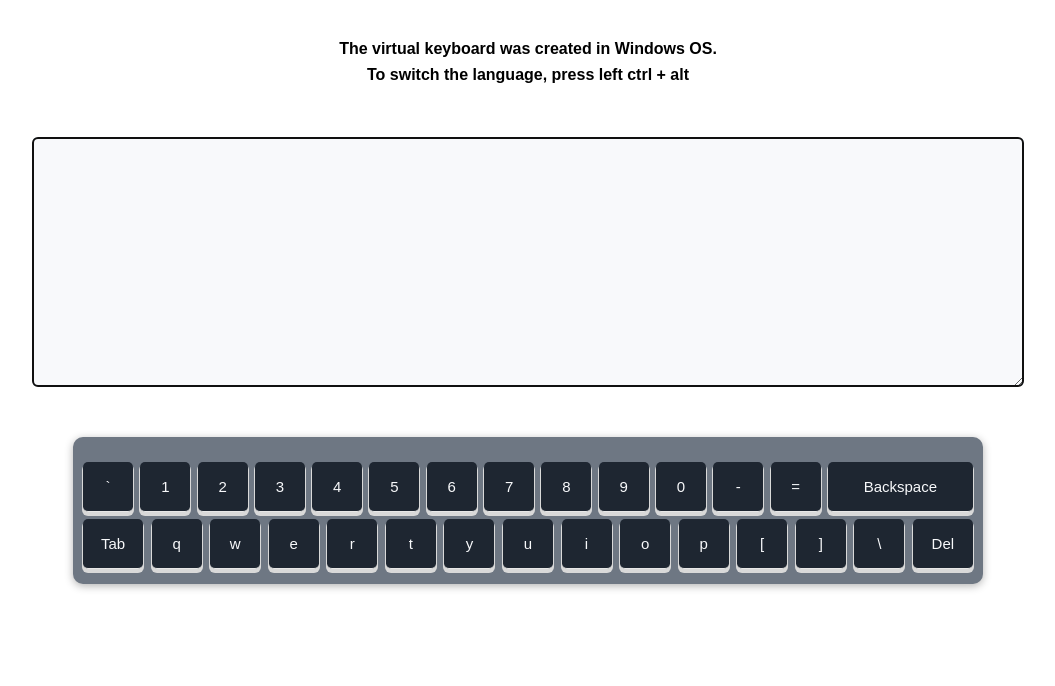
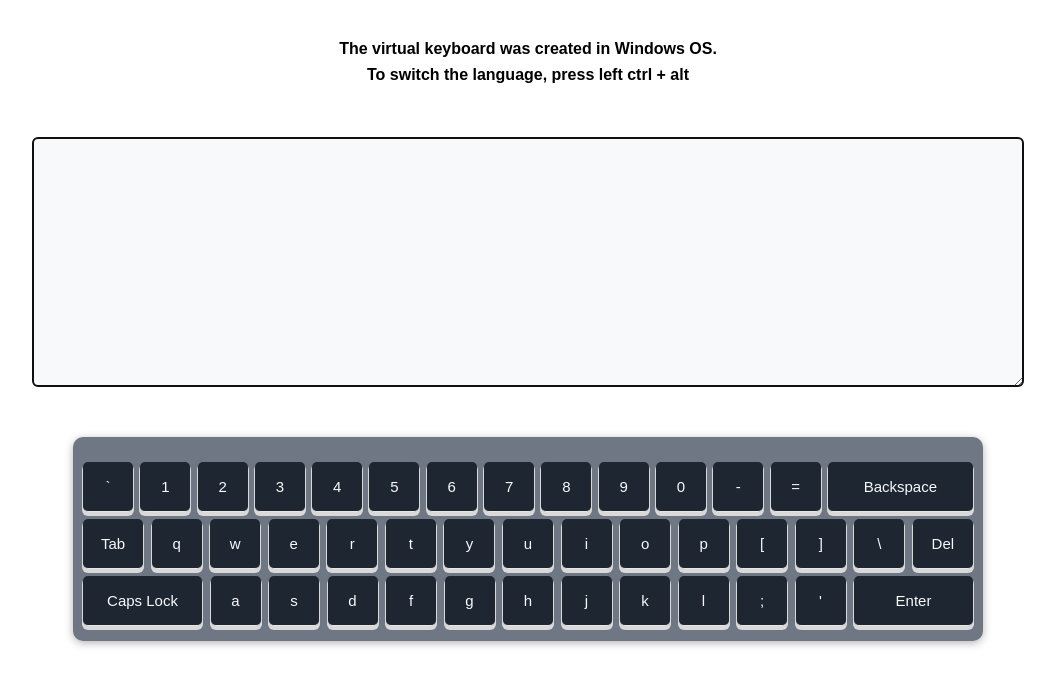
Before and after one commit to GEKKO-ops/virtual-keyboard, a website with bundled scripts: page index.html in a window 1280 px wide. Shown: the part 70-756 px from the top of the page, without its empty margins (120-1175 px from the left). Built offline with nearby package versions, Linux system fonts and the light colour scheme.

Commit message:
feat: add ROW C of keys and their functionality

```diff
--- a/index.js
+++ b/index.js
@@ -27,6 +27,7 @@ const createKeys = () => {
 };
 
 let activeElement = null;
+let capsLock = false;
 
 const typedBtn = (textareaElem) => {
   const { type } = activeElement.dataset;
@@ -82,6 +83,40 @@ const typedBtn = (textareaElem) => {
       textarea.setSelectionRange(position, position);
     }
   }
+  if (type === 'enter') {
+    const enterText = '\n';
+    textarea.value = textBefore + enterText + textAfter;
+    textarea.focus();
+    const position = pozStart + enterText.length;
+    textarea.setSelectionRange(position, position);
+  }
+};
+
+const toggleCapsLock = (alphanumeric) => {
+  capsLock = !capsLock;
+  alphanumeric.forEach((item) => {
+    const btn = item;
+    if (capsLock) {
+      btn.textContent = item.textContent.toUpperCase();
+    } else {
+      btn.textContent = item.textContent.toLowerCase();
+    }
+  });
+};
+
+const capsLockOn = (capsLockBtn, alphanumeric) => {
+  capsLockBtn.addEventListener('click', () => {
+    capsLockBtn.classList.toggle('active-caps');
+    toggleCapsLock(alphanumeric);
+  });
+
+  document.addEventListener('keydown', (e) => {
+    e.preventDefault();
+    if (e.code === 'CapsLock') {
+      capsLockBtn.classList.toggle('active-caps');
+      toggleCapsLock(alphanumeric);
+    }
+  });
 };
 
 const createKeyboard = () => {
@@ -107,8 +142,12 @@ const createKeyboard = () => {
   const keys = createKeys();
   keyboard.append(keys);
 
+  const alphanumeric = document.querySelectorAll('[data-type="alphanumeric"]');
+  const capsLockBtn = document.querySelector('[data-type="capsLock"]');
+  capsLockOn(capsLockBtn, alphanumeric);
+
   container.addEventListener('mousedown', (e) => {
-    if (e.target.closest('.key-btn')) {
+    if (e.target !== capsLockBtn && e.target.closest('.key-btn')) {
       const activeElem = e.target.closest('.key-btn');
       activeElem.classList.add('active');
       activeElement = activeElem;
@@ -116,7 +155,7 @@ const createKeyboard = () => {
     }
   });
   container.addEventListener('mouseup', (e) => {
-    if (e.target.closest('.key-btn')) {
+    if (e.target !== capsLockBtn && e.target.closest('.key-btn')) {
       const activeElem = e.target.closest('.key-btn');
       activeElem.classList.remove('active');
       textarea.focus();
@@ -125,7 +164,7 @@ const createKeyboard = () => {
   document.addEventListener('keydown', (e) => {
     e.preventDefault();
     const activeBtn = document.querySelector(`[data-code="${e.code}"]`);
-    if (activeBtn) {
+    if (e.code !== 'CapsLock' && activeBtn) {
       activeBtn.classList.add('active');
       activeElement = activeBtn;
       typedBtn(textarea);
@@ -134,7 +173,7 @@ const createKeyboard = () => {
   document.addEventListener('keyup', (e) => {
     e.preventDefault();
     const activeBtn = document.querySelector(`[data-code="${e.code}"]`);
-    if (activeBtn) {
+    if (e.code !== 'CapsLock' && activeBtn) {
       activeBtn.classList.remove('active');
     }
   });
--- a/keyMap.js
+++ b/keyMap.js
@@ -141,6 +141,69 @@ const keyMap = {
     text: 'Del',
     type: 'del',
   },
+  CapsLock: {
+    text: 'Caps Lock',
+    type: 'capsLock',
+  },
+  KeyA: {
+    en: { shiftOff: 'a', shiftOn: 'A' },
+    ru: { shiftOff: 'ф', shiftOn: 'Ф' },
+    type: 'alphanumeric',
+  },
+  KeyS: {
+    en: { shiftOff: 's', shiftOn: 'S' },
+    ru: { shiftOff: 'ы', shiftOn: 'Ы' },
+    type: 'alphanumeric',
+  },
+  KeyD: {
+    en: { shiftOff: 'd', shiftOn: 'D' },
+    ru: { shiftOff: 'в', shiftOn: 'В' },
+    type: 'alphanumeric',
+  },
+  KeyF: {
+    en: { shiftOff: 'f', shiftOn: 'F' },
+    ru: { shiftOff: 'а', shiftOn: 'А' },
+    type: 'alphanumeric',
+  },
+  KeyG: {
+    en: { shiftOff: 'g', shiftOn: 'G' },
+    ru: { shiftOff: 'п', shiftOn: 'П' },
+    type: 'alphanumeric',
+  },
+  KeyH: {
+    en: { shiftOff: 'h', shiftOn: 'H' },
+    ru: { shiftOff: 'р', shiftOn: 'Р' },
+    type: 'alphanumeric',
+  },
+  KeyJ: {
+    en: { shiftOff: 'j', shiftOn: 'J' },
+    ru: { shiftOff: 'о', shiftOn: 'О' },
+    type: 'alphanumeric',
+  },
+  KeyK: {
+    en: { shiftOff: 'k', shiftOn: 'K' },
+    ru: { shiftOff: 'л', shiftOn: 'Л' },
+    type: 'alphanumeric',
+  },
+  KeyL: {
+    en: { shiftOff: 'l', shiftOn: 'L' },
+    ru: { shiftOff: 'д', shiftOn: 'Д' },
+    type: 'alphanumeric',
+  },
+  Semicolon: {
+    en: { shiftOff: ';', shiftOn: ':' },
+    ru: { shiftOff: 'ж', shiftOn: 'Ж' },
+    type: 'alphanumeric',
+  },
+  Quote: {
+    en: { shiftOff: '\'', shiftOn: '"' },
+    ru: { shiftOff: 'э', shiftOn: 'Э' },
+    type: 'alphanumeric',
+  },
+  Enter: {
+    text: 'Enter',
+    type: 'enter',
+  },
 };
 
 export default keyMap;
--- a/style/scss/_keyboard.scss
+++ b/style/scss/_keyboard.scss
@@ -16,6 +16,11 @@
 
 .backspace {
   width: 145px;
+}
+
+.capsLock,
+.enter {
+  width: 119px;
 }
 
 .tab,
@@ -37,7 +42,8 @@
   box-shadow: rgba(0, 0, 0, 0.3) 0px 2px 8px;
 }
 
-.active {
+.active,
+.active-caps {
   background: #eeeded;
   color: #414141;
   position: relative;
```
Also changed, not shown: style/css/main.css.
